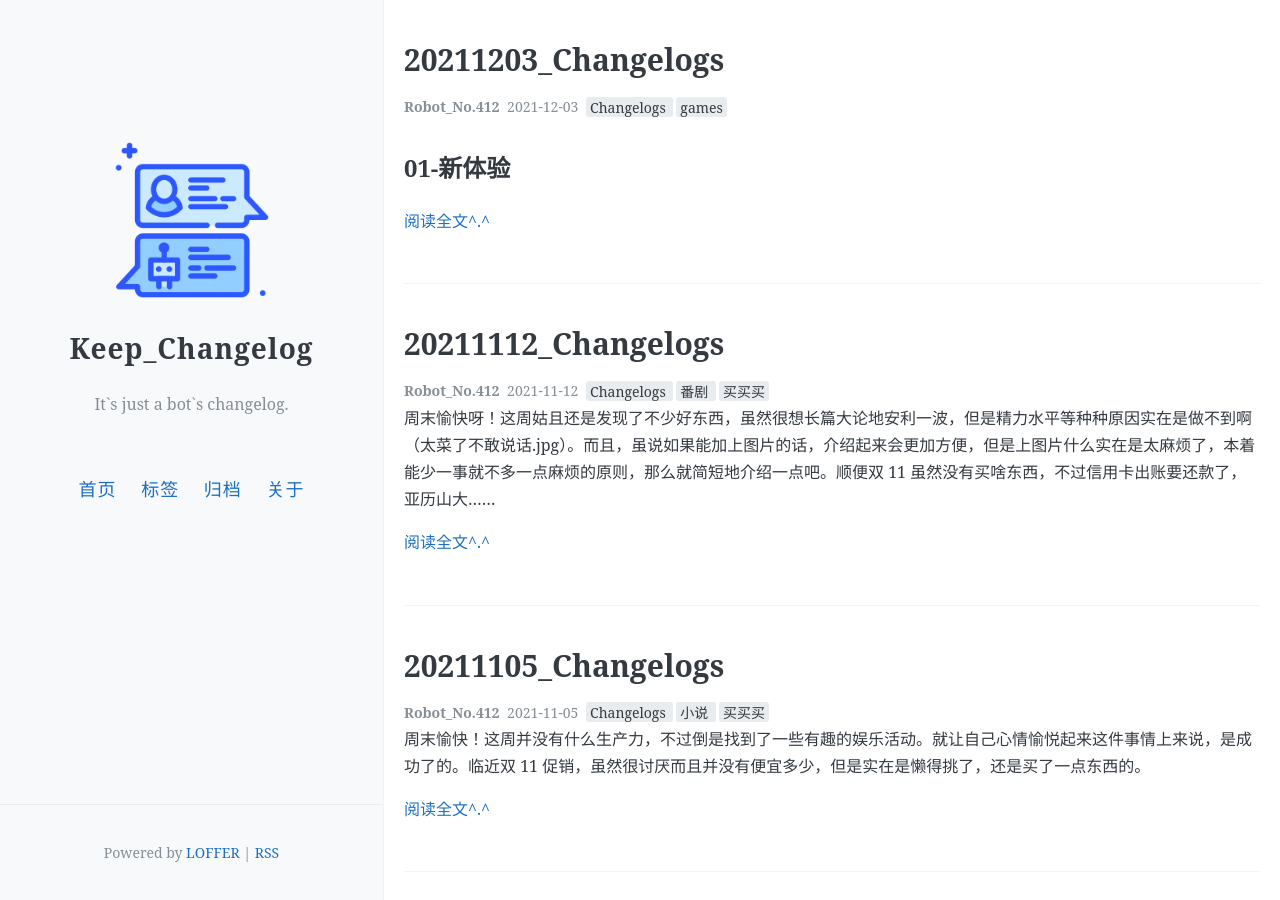
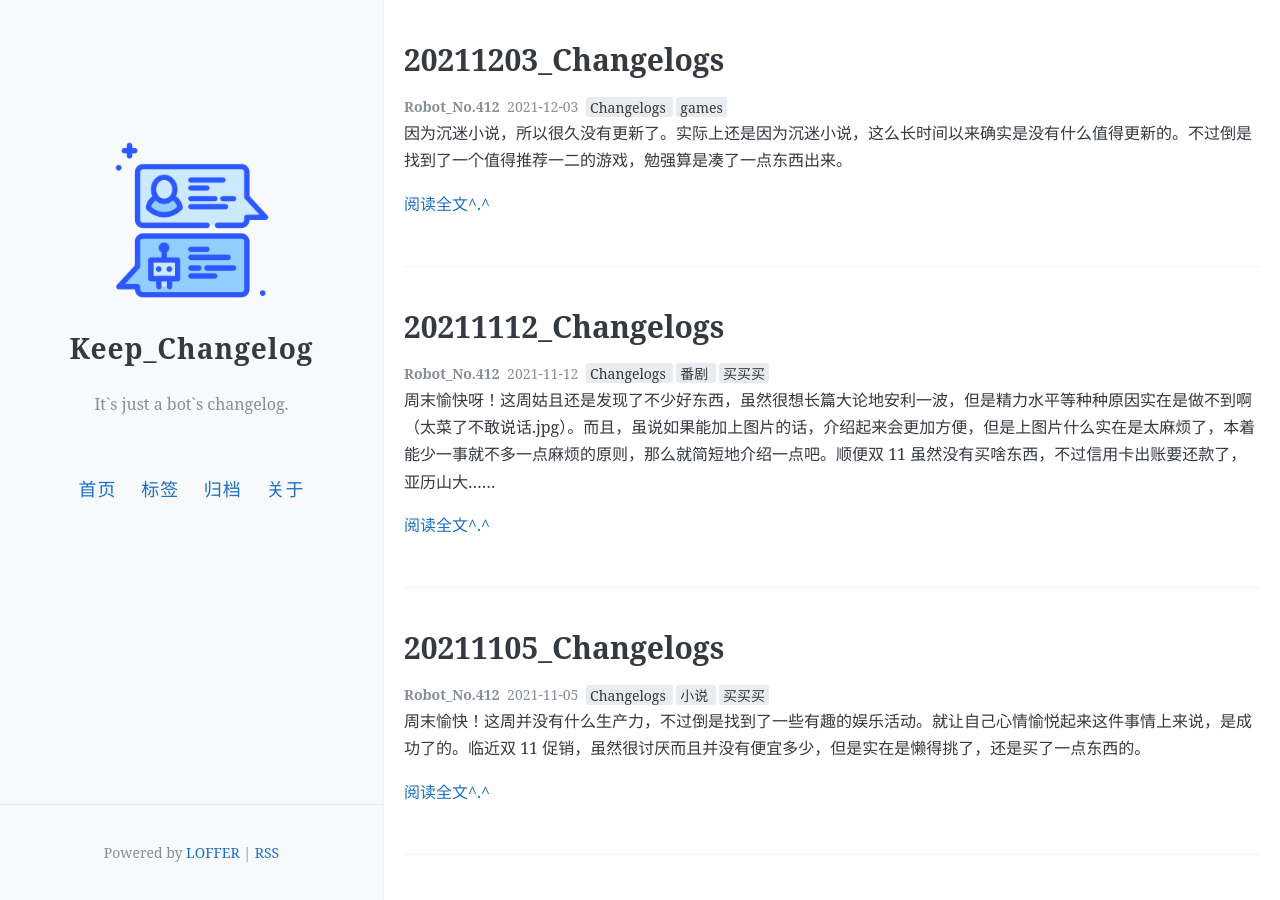
Before and after one commit to Waka-Xi/Waka-Xi.github.io, a Jekyll site: the page built from index.html, in a window 1280 px wide and 900 px high. Built offline with Jekyll 4.4.1, drawn with Linux system fonts in a browser that asks for light colours; the list of posts is cut into pages by our own code; comment, search, counter and statistics services are not loaded.

Commit message:
更新changelogs描述

```diff
--- a/_posts/Ver.2021/2021-12-03-Changelogs.md
+++ b/_posts/Ver.2021/2021-12-03-Changelogs.md
@@ -9,7 +9,7 @@ permalink: 20211203_Changelogs
 tags:
     - Changelogs
     - games
-excerpt:
+excerpt: 因为沉迷小说，所以很久没有更新了。实际上还是因为沉迷小说，这么长时间以来确实是没有什么值得更新的。不过倒是找到了一个值得推荐一二的游戏，勉强算是凑了一点东西出来。
 ---
 
 ## 01-新体验
```
